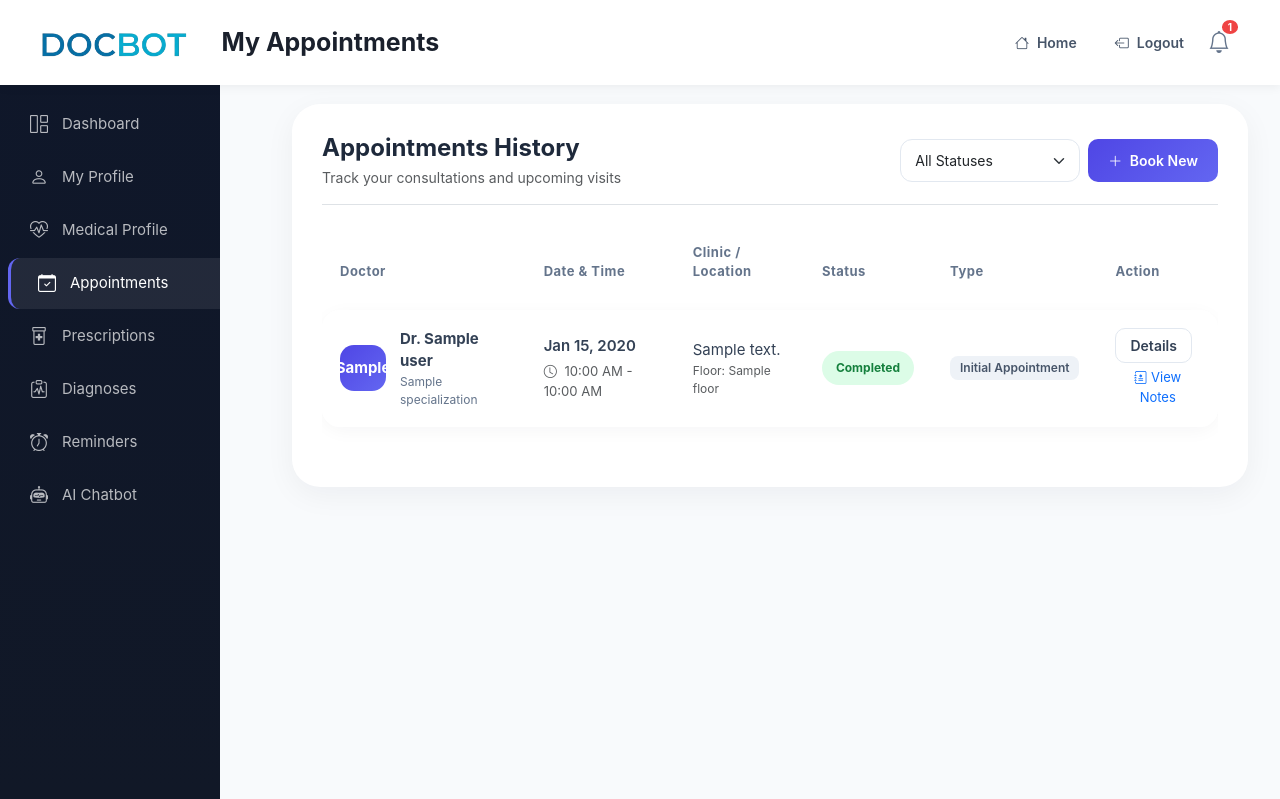
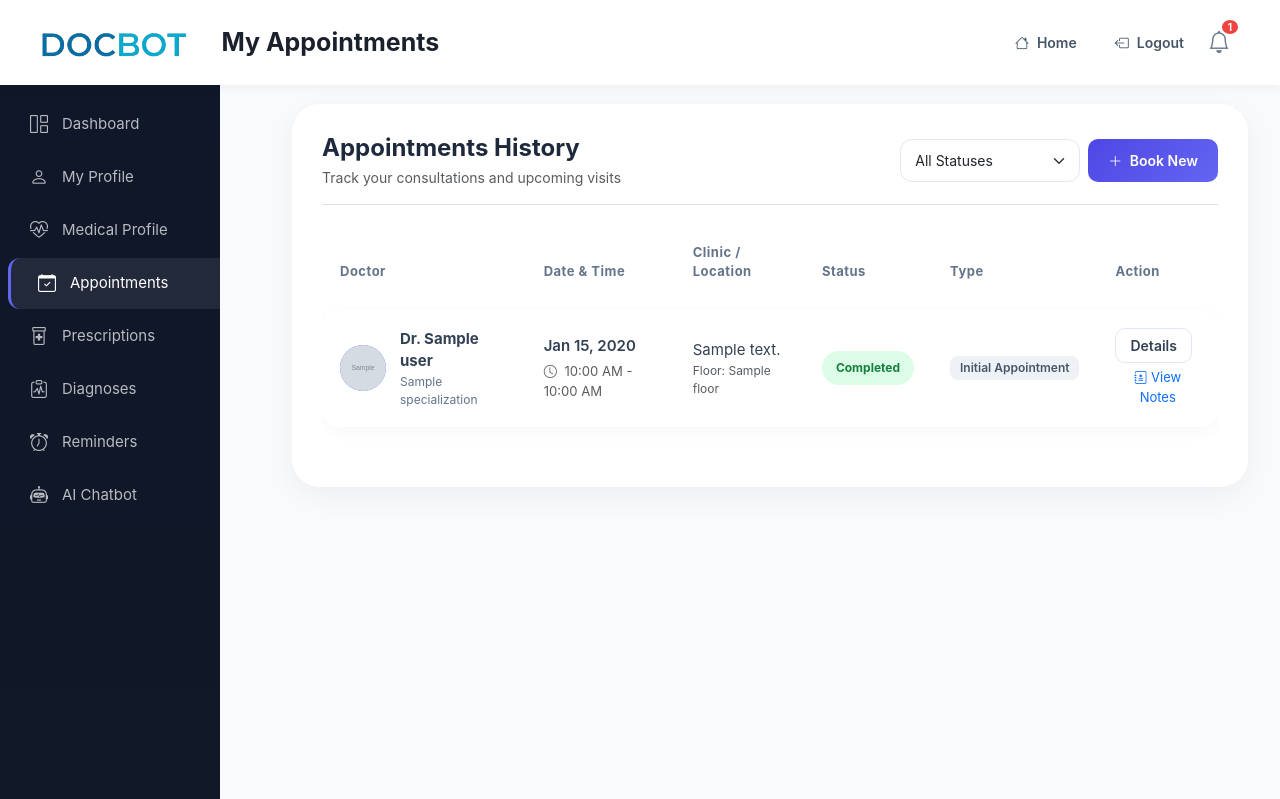
Before and after one commit to Moataz-Nasser/DocBot, a Django app: template patient/templates/patient/appointments.html in a window 1280 px wide. Shown: the top 799 px of the page. Run offline with Django 5.2, Linux system fonts and the light colour scheme; the template is opened without the code that fills it: most values are stand-ins (such as "Sample title", 1, 10 or a date in 2020); grey boxes marked "Sample" are stand-in pictures.

Commit message:
Fix Doctor profile pic inconsistancy

```diff
--- a/patient/templates/patient/appointments.html
+++ b/patient/templates/patient/appointments.html
@@ -25,7 +25,8 @@
 .doctor-avatar-sm{
     width:46px;
     height:46px;
-    border-radius:14px;
+    border-radius:50%;
+    overflow:hidden;
     background:linear-gradient(135deg,#4f46e5,#6366f1);
     color:#fff;
     display:flex;
@@ -140,7 +141,11 @@
                     <td>
                         <div class="doctor-cell">
                             <div class="doctor-avatar-sm">
-                                {{ appt.doctor.user.first_name|first }}
+                                {% if appt.doctor.image %}
+                                    <img src="{{ appt.doctor.image }}" alt="" style="width:100%;height:100%;object-fit:cover;">
+                                {% else %}
+                                    {{ appt.doctor.user.first_name|first }}
+                                {% endif %}
                             </div>
                             <div>
                                 <div class="fw-bold">
```
